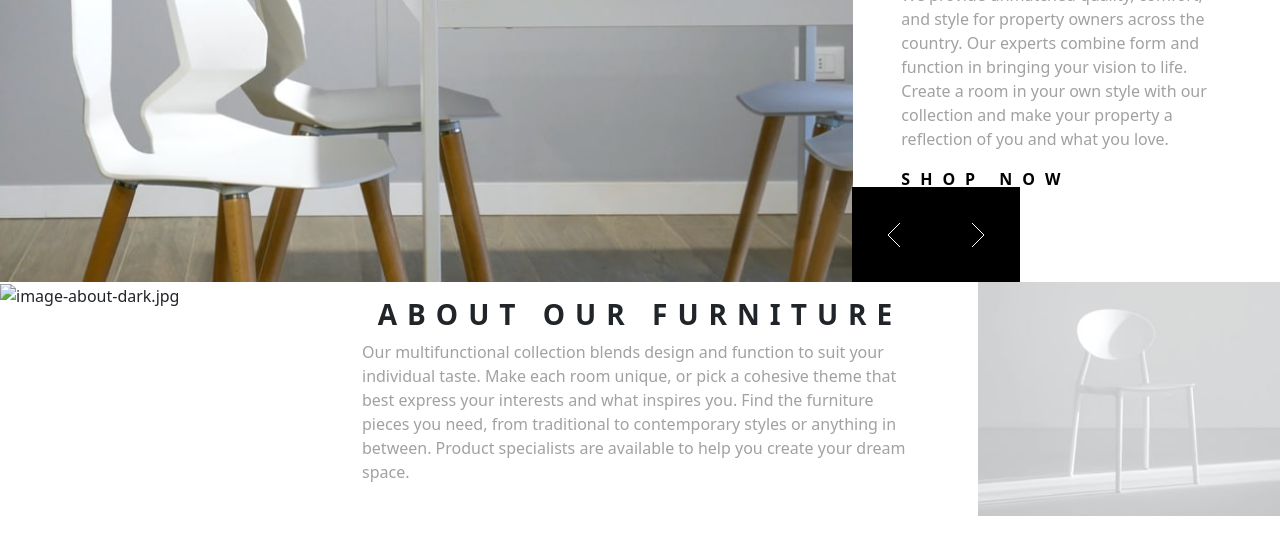
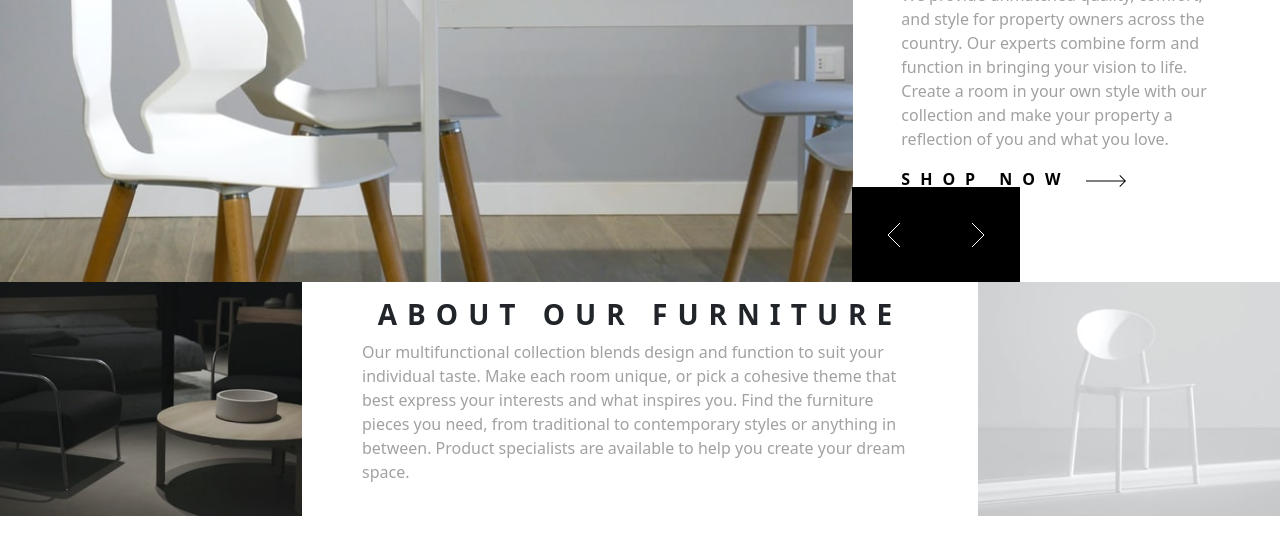
Before and after one commit to NikunjPatel-10/room-homepage-master, a website: page index.html in a window 1280 px wide. Shown: the part 260-800 px from the top of the page. Drawn offline with nearby package versions, Linux system fonts and the light colour scheme; files that its build step writes are made by us from their sources; the site is published under a folder, as on GitHub Pages, so addresses that start at the root find nothing.

Commit message:
image issue solved

```diff
--- a/index.html
+++ b/index.html
@@ -45,7 +45,7 @@
               own style with our collection and make your property a reflection of you and what you love.</p>
               <div class="d-flex justify-content-start w-100">
                 <button class="border-0 bg-white shop-now fw-semibold">SHOP NOW</button>
-                <button class="border-0 ms-3 bg-white fw-semibold"><img src="/images/icon-arrow.svg" alt=""></button>
+                <button class="border-0 ms-3 bg-white fw-semibold"><img src="./images/icon-arrow.svg" alt=""></button>
               </div>
               <div class=" btn-wrapper d-flex position-absolute start-0 bottom-0 d-sm-block d-none">
                 <button class=" bg-black border-0 left-arrow " onclick="showData(-1)"><img src="./images/icon-angle-left.svg"
@@ -78,7 +78,7 @@
               Shop now</p>
               <div class="d-flex justify-content-start w-100">
                 <button class="border-0 bg-white shop-now fw-semibold">SHOP NOW</button>
-                <button class="border-0 ms-3 bg-white fw-semibold"><img src="/images/icon-arrow.svg" alt=""></button>
+                <button class="border-0 ms-3 bg-white fw-semibold"><img src="./images/icon-arrow.svg" alt=""></button>
               </div>
               <div class=" btn-wrapper d-flex  position-absolute start-0 bottom-0 d-sm-block d-none">
                 <button class=" bg-black border-0 left-arrow " onclick="showData(-1)"><img src="./images/icon-angle-left.svg"
@@ -110,7 +110,7 @@
               experience in this industry, we understand what customers want for their home and office.</p>
               <div class="d-flex justify-content-start w-100">
                 <button class="border-0 bg-white shop-now fw-semibold">SHOP NOW</button>
-                <button class="border-0 ms-3 bg-white fw-semibold"><img src="/images/icon-arrow.svg" alt=""></button>
+                <button class="border-0 ms-3 bg-white fw-semibold"><img src="./images/icon-arrow.svg" alt=""></button>
               </div>
               <div class=" btn-wrapper d-flex  position-absolute start-0 bottom-0 d-sm-block d-none">
                 <button class=" bg-black border-0 left-arrow " onclick="showData(-1)"><img src="./images/icon-angle-left.svg"
@@ -128,7 +128,7 @@
           <img src="./images/logo.svg" alt="">
         </figure>
         <label class="hamburger"  for="toggle-bar" onclick="openmenu()">
-          <img src="/images/icon-hamburger.svg" alt="">
+          <img src="./images/icon-hamburger.svg" alt="">
         </label>
         <ul class="nav  list-style ms-5 nav-desktop">
           <li class="nav-item">
@@ -168,7 +168,7 @@
 
     <div class="row ">
       <div class=" col-12 col-sm-3 ">
-        <figure class="image-wrapper "><img src="/images/image-about-dark.jpg" alt="image-about-dark.jpg"></figure>
+        <figure class="image-wrapper "><img src="./images/image-about-dark.jpg" alt="image-about-dark.jpg"></figure>
       </div>
       <div class="col-12 col-sm-6 px-sm-5 px-5 py-3 d-flex flex-column justify-content-center align-items-center">
         <h3 class="furniture-heading fw-semibold">ABOUT OUR FURNITURE</h3>
@@ -185,78 +185,7 @@
     </div>
   </div>
 
-<!-- <div class="col-12 col-sm-8 top-img-wrapper px-sm-0  position-relative">
-        <figure class="image-wrapper desktop-img d-sm-block d-none slide mb-0">
-          <img src="./images/desktop-image-hero-1.jpg" alt="desktop-image-hero-1.jpg" id="desktop-slide">
-        </figure>
-        <figure class="image-wrapper mobile-img d-sm-none d-block slide mb-0">
-          <img data-bind="" src="./images/mobile-image-hero-1.jpg" alt="mobile-image-hero-1.jpg">
-        </figure>
-        <div class="d-flex p-5  position-absolute top-0  w-100">
-          <figure class="m-0 d-flex justify-content-center align-items-center room-logo">
-            <img src="./images/logo.svg" alt="">
-          </figure>
-          <label class="hamburger" for="toggle-bar">
-            <img src="/images/icon-hamburger.svg" alt="">
-          </label>
-          <ul class="nav  list-style ms-5 nav-desktop">
-            <li class="nav-item">
-              <a class="nav-link" href="#">home</a>
-            </li>
-            <li class="nav-item">
-              <a class="nav-link" href="#">shop</a>
-            </li>
-            <li class="nav-item">
-              <a class="nav-link " href="#">about</a>
-            </li>
-            <li class="nav-item">
-              <a class="nav-link" href="#">contact</a>
-            </li>
-          </ul>
-          <input type="checkbox" id="toggle-bar">
-          <ul class="nav  list-style ms-5 nav-mobile">
-            <label class="close-menu">
-              <img src="./images/icon-close.svg" alt="">
-            </label>
-            <li class="nav-item">
-              <a class="nav-link" href="#">home</a>
-            </li>
-            <li class="nav-item">
-              <a class="nav-link" href="#">shop</a>
-            </li>
-            <li class="nav-item">
-              <a class="nav-link " href="#">about</a>
-            </li>
-            <li class="nav-item">
-              <a class="nav-link" href="#">contact</a>
-            </li>
-          </ul>
-        </div>
-        <div class=" btn-wrapper d-flex position-absolute  bottom-0 end-0  d-sm-none d-block">
-          <button class=" bg-black border-0 left-arrow p-4"><img src="./images/icon-angle-left.svg"
-              alt="icon-angle-left.svg"></button>
-          <button class=" bg-black border-0 right-arrow p-4"><img src="./images/icon-angle-right.svg"
-              alt="icon-angle-right.svg"></button>
-        </div>
-      </div>
-      <div
-        class=" col-12 col-sm-4 px-sm-5 px-5 py-3 d-flex flex-column justify-content-center align-items-center position-relative">
-        <h1 class="decorate-heading fw-bold"> Discover innovative ways to decorate</h1>
-        <p class="decorate-description"> We provide unmatched quality, comfort, and style for property owners across the
-          country.
-          Our experts combine form and function in bringing your vision to life. Create a room in your
-          own style with our collection and make your property a reflection of you and what you love.</p>
-        <div class="d-flex justify-content-start w-100">
-          <button class="border-0 bg-white shop-now fw-semibold">SHOP NOW</button>
-          <button class="border-0 ms-3 bg-white fw-semibold"><img src="/images/icon-arrow.svg" alt=""></button>
-        </div>
-        <div class=" btn-wrapper d-flex position-absolute bottom-0 start-0 d-sm-block d-none">
-          <button class=" bg-black border-0 left-arrow"><img src="./images/icon-angle-left.svg"
-              alt="icon-angle-left.svg"></button>
-          <button class=" bg-black border-0 right-arrow"><img src="./images/icon-angle-right.svg"
-              alt="icon-angle-right.svg"></button>
-        </div>
-      </div> -->
+
   <script src="assets/js/script.js"></script>
 </body>
 
```
